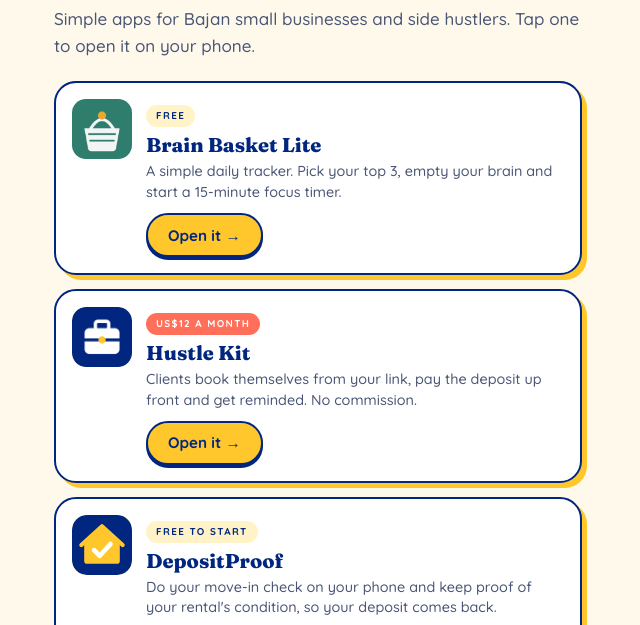
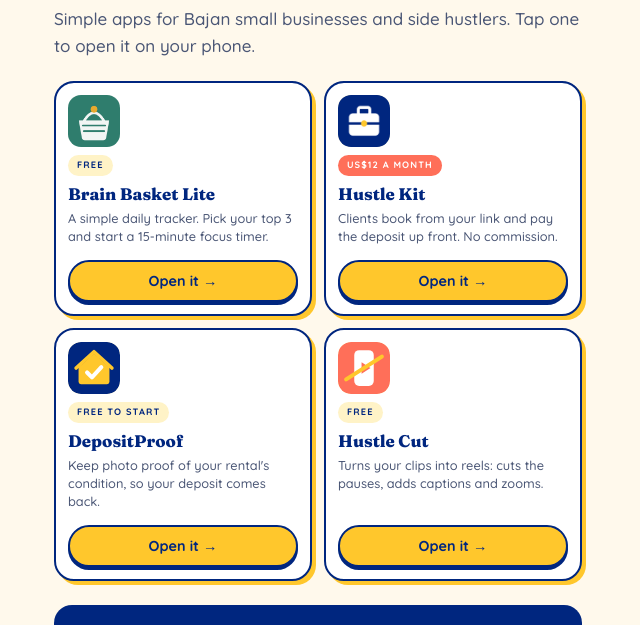
Before and after one commit to thegirlsclub246/thegirlsclub246.github.io, a plain HTML site: page tiny-apps/index.html in a window 1280 px wide. Shown: the part 170-795 px from the top of the page, without its empty margins (322-962 px from the left). Drawn offline with Linux system fonts and the light colour scheme.

Commit message:
Tiny Apps: show apps two across
Co-Authored-By: Claude Opus 5.5 <noreply@anthropic.com>
Claude-Session: https://claude.ai/code/session_012rAca3nqmmEcHLLvHbiDuv

```diff
--- a/tiny-apps/index.html
+++ b/tiny-apps/index.html
@@ -29,15 +29,14 @@ body{margin:0;font-family:var(--body);font-size:17px;line-height:1.6;font-weight
 h1{font-family:var(--serif);font-weight:800;text-transform:uppercase;color:var(--blue);font-size:clamp(2rem,8vw,2.8rem);line-height:1.05;margin:0 0 12px}
 h1 span{color:var(--coral)}
 p.lead{color:var(--muted);margin:0 0 22px}
-.apps{display:grid;gap:14px}
-.app{display:flex;gap:14px;align-items:flex-start;background:#fff;border:2.5px solid var(--blue);border-radius:22px;padding:16px;box-shadow:5px 5px 0 var(--gold);color:inherit;text-decoration:none}
-.app img{width:60px;height:60px;border-radius:14px;flex:none;background:var(--sun)}
-.app .body{min-width:0;flex:1}
-.app .tag{display:inline-block;font-size:.62rem;font-weight:700;letter-spacing:.14em;text-transform:uppercase;border-radius:999px;padding:3px 10px;background:var(--sun);color:var(--blue)}
+.apps{display:grid;grid-template-columns:repeat(2,minmax(0,1fr));gap:12px}
+.app{display:flex;flex-direction:column;align-items:flex-start;gap:4px;background:#fff;border:2.5px solid var(--blue);border-radius:20px;padding:12px;box-shadow:4px 4px 0 var(--gold);color:inherit;text-decoration:none;min-width:0}
+.app img{width:52px;height:52px;border-radius:13px;background:var(--sun);margin-bottom:4px}
+.app .tag{display:inline-block;font-size:.58rem;font-weight:700;letter-spacing:.12em;text-transform:uppercase;border-radius:999px;padding:3px 9px;background:var(--sun);color:var(--blue)}
 .app .tag.paid{background:var(--coral);color:#fff}
-.app h2{font-family:var(--serif);font-weight:800;color:var(--blue);font-size:1.25rem;line-height:1.2;margin:6px 0 4px}
-.app p{margin:0;color:var(--muted);font-size:.9rem;line-height:1.45}
-.app .open{display:inline-flex;align-items:center;gap:8px;margin-top:10px;min-height:44px;padding:0 20px;border-radius:999px;background:var(--gold);color:var(--blue);font:800 .95rem var(--body);border:2.5px solid var(--blue);box-shadow:0 3px 0 var(--blue)}
+.app h2{font-family:var(--serif);font-weight:800;color:var(--blue);font-size:1.05rem;line-height:1.2;margin:4px 0 2px}
+.app p{margin:0;color:var(--muted);font-size:.8rem;line-height:1.4;flex:1}
+.app .open{align-self:stretch;display:flex;justify-content:center;align-items:center;gap:6px;margin-top:10px;min-height:42px;border-radius:999px;background:var(--gold);color:var(--blue);font:800 .9rem var(--body);border:2.5px solid var(--blue);box-shadow:0 3px 0 var(--blue)}
 .app:active .open{transform:translateY(2px);box-shadow:0 1px 0 var(--blue)}
 .band{background:var(--blue);color:#fff;border-radius:18px;padding:16px 18px;margin-top:24px;font-weight:600}
 .band a{color:var(--gold)}
@@ -54,39 +53,35 @@ footer{text-align:center;font-size:.85rem;color:var(--muted);margin-top:32px}
 <div class="apps">
   <a class="app" href="/journey/">
     <img src="/brain-basket/icons/icon-192.png" alt="">
-    <div class="body">
+
       <span class="tag">Free</span>
       <h2>Brain Basket Lite</h2>
-      <p>A simple daily tracker. Pick your top 3, empty your brain and start a 15-minute focus timer.</p>
+      <p>A simple daily tracker. Pick your top 3 and start a 15-minute focus timer.</p>
       <span class="open">Open it →</span>
-    </div>
   </a>
   <a class="app" href="/hustle-kit/">
     <img src="/hustle-kit/img/hustle-kit-icon.png" alt="">
-    <div class="body">
+
       <span class="tag paid">US$12 a month</span>
       <h2>Hustle Kit</h2>
-      <p>Clients book themselves from your link, pay the deposit up front and get reminded. No commission.</p>
+      <p>Clients book from your link and pay the deposit up front. No commission.</p>
       <span class="open">Open it →</span>
-    </div>
   </a>
   <a class="app" href="/depositproof/">
     <img src="/depositproof/img/depositproof-icon.svg" alt="">
-    <div class="body">
+
       <span class="tag">Free to start</span>
       <h2>DepositProof</h2>
-      <p>Do your move-in check on your phone and keep proof of your rental's condition, so your deposit comes back.</p>
+      <p>Keep photo proof of your rental's condition, so your deposit comes back.</p>
       <span class="open">Open it →</span>
-    </div>
   </a>
   <a class="app" href="/hustle-cut/">
     <img src="/hustle-cut/img/hustle-cut-icon.svg" alt="">
-    <div class="body">
+
       <span class="tag">Free</span>
       <h2>Hustle Cut</h2>
-      <p>Turn your clips into reels. It cuts the pauses and adds captions and zooms, right in your browser.</p>
+      <p>Turns your clips into reels: cuts the pauses, adds captions and zooms.</p>
       <span class="open">Open it →</span>
-    </div>
   </a>
 </div>
 
```
